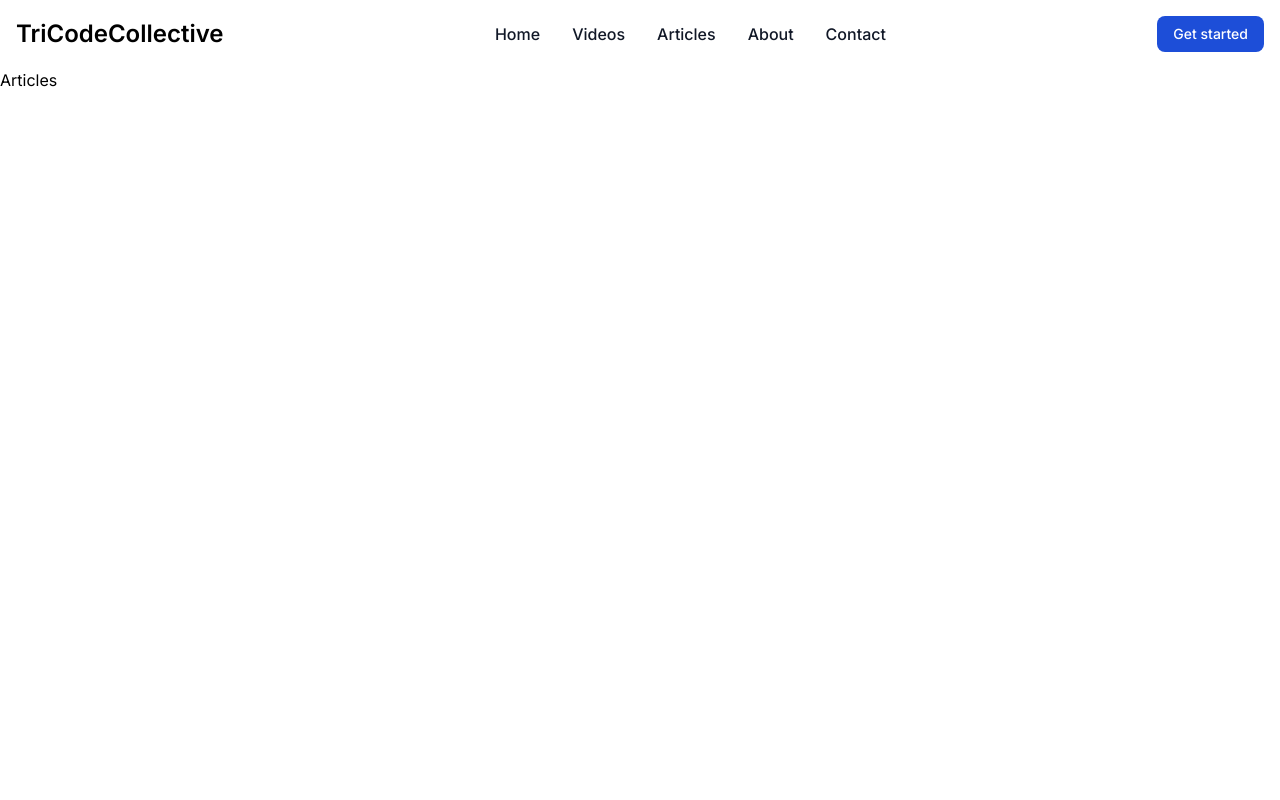
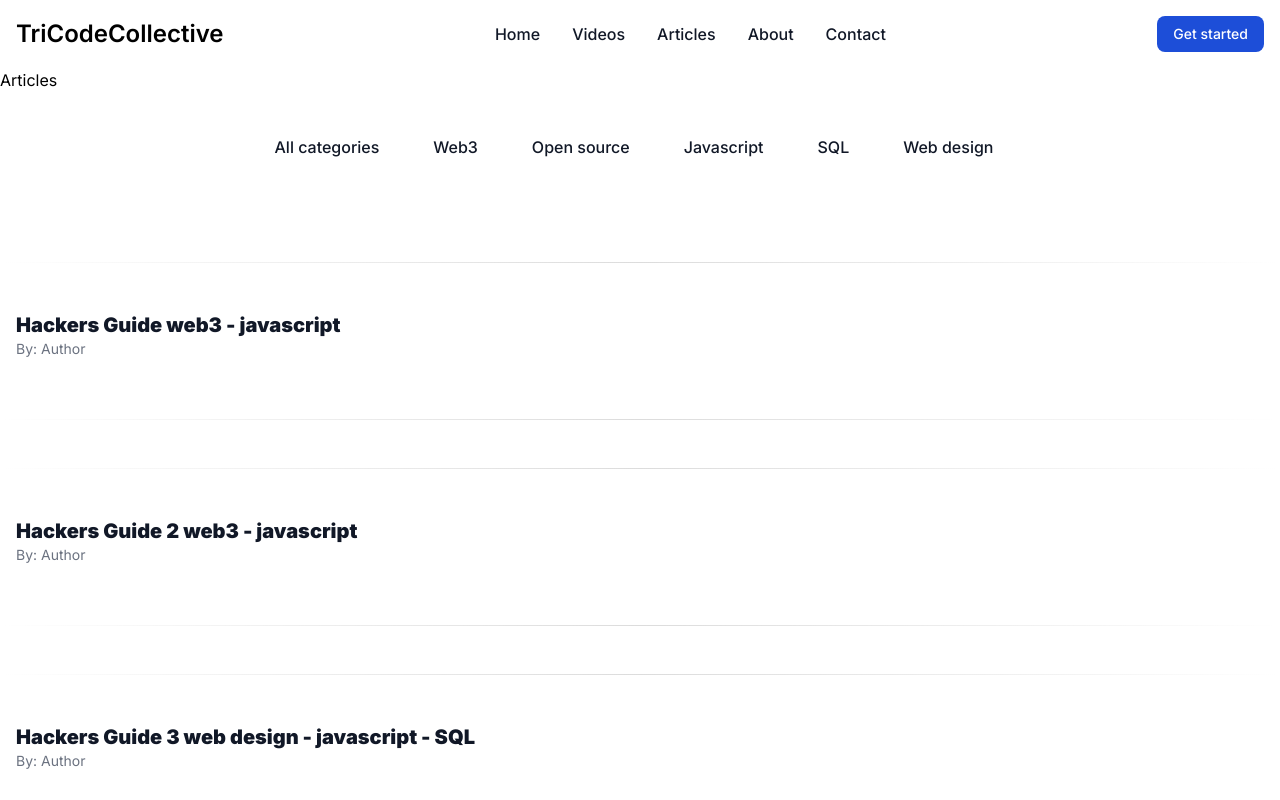
Before and after one commit to TriCodeCollective/Open-Source-Hackfest, a Next.js app in the folder frontend/: page /articles in a window 1280 px wide. Shown: the top 800 px of the page. Built offline with nearby package versions, Linux system fonts and the light colour scheme.

Commit message:
Adding articles page and modifying videos

```diff
--- a/frontend/src/app/(components)/(resources)/articles/page.js
+++ b/frontend/src/app/(components)/(resources)/articles/page.js
@@ -1,7 +1,148 @@
 "use client";
-
-import React from "react";
+import { fetchBackend } from "@/app/Functions";
+import React, { useEffect } from "react";
 
 export default function Articles() {
-  return <h1>Articles</h1>;
+  const generateArticlesFeed = () => {
+    const categories = [
+      "web3",
+      "open_source",
+      "javascript",
+      "SQL",
+      "web_design",
+    ];
+
+    const categoriesBtns = document.getElementById("categoriesList");
+    const fragment = document.createDocumentFragment();
+    for (let category of categories) {
+      if (!categoriesBtns.innerHTML.includes(`${category}`)) {
+        const button = document.createElement("button");
+        button.id = category;
+        button.className =
+          "text-gray-900 border border-white hover:border-gray-200 dark:border-gray-900 dark:bg-gray-900 dark:hover:border-gray-700 bg-white focus:ring-4 focus:outline-none focus:ring-gray-300 rounded-full text-base font-medium px-5 py-2.5 text-center mr-3 mb-3 dark:text-white dark:focus:ring-gray-800";
+        button.onclick = () => {
+          initializeArticles(category);
+        };
+        button.textContent = (
+          category.charAt(0).toUpperCase() + category.substring(1)
+        ).replace("_", " ");
+        fragment.appendChild(button);
+      }
+    }
+    categoriesBtns.appendChild(fragment);
+  };
+
+  const initializeArticles = async (category = "all") => {
+    const articles = [
+      {
+        id: "Hackers Guide web3 - javascript",
+        link: "https://medium.com/illumination/that-time-my-kid-googled-me-and-i-was-no-longer-dad-c6ee368114f7",
+        author: "Author",
+        tags: ["web3", "javascript"],
+      },
+      {
+        id: "Hackers Guide 2 web3 - javascript",
+        link: "https://medium.com/illumination/that-time-my-kid-googled-me-and-i-was-no-longer-dad-c6ee368114f7",
+        author: "Author",
+        tags: ["web3", "javascript"],
+      },
+      {
+        id: "Hackers Guide 3 web design - javascript - SQL",
+        link: "https://medium.com/illumination/that-time-my-kid-googled-me-and-i-was-no-longer-dad-c6ee368114f7",
+        author: "Author",
+        tags: ["web_design", "SQL", "javascript"],
+      },
+      {
+        id: "Hackers Guide 4 web3 - javascript - SQL",
+        link: "https://medium.com/illumination/that-time-my-kid-googled-me-and-i-was-no-longer-dad-c6ee368114f7",
+        author: "Author",
+        tags: ["web3", "SQL", "javascript"],
+      },
+      {
+        id: "Hackers Guide 5  web3 - SQL",
+        link: "https://medium.com/illumination/that-time-my-kid-googled-me-and-i-was-no-longer-dad-c6ee368114f7",
+        author: "Author",
+        tags: ["web3", "SQL"],
+      },
+      {
+        id: "Hackers Guide 6  web3  - SQL",
+        link: "https://medium.com/illumination/that-time-my-kid-googled-me-and-i-was-no-longer-dad-c6ee368114f7",
+        author: "Author",
+        tags: ["web3", "SQL"],
+      },
+      {
+        id: "Hackers Guide 7  javascript - SQL",
+        link: "https://medium.com/illumination/that-time-my-kid-googled-me-and-i-was-no-longer-dad-c6ee368114f7",
+        author: "Author",
+        tags: ["javascript", "SQL"],
+      },
+      {
+        id: "Hackers Guide 8  open source - SQL",
+        link: "https://medium.com/illumination/that-time-my-kid-googled-me-and-i-was-no-longer-dad-c6ee368114f7",
+        author: "Author",
+        tags: ["open_source", "SQL"],
+      },
+    ]; //await fetchBackend("/videos", "POST", {category: category});
+
+    const articlesContainer = document.getElementById("ArticlesFeed");
+    articlesContainer.innerHTML = "";
+    for (let article of articles) {
+      console.log("article: ", article.tags);
+      if (!article.tags.includes(category) && category !== "all") {
+        continue;
+      }
+      if (!articlesContainer.innerHTML.includes(article.id)) {
+        articlesContainer.innerHTML += `
+
+        <hr
+    class="my-12 h-px border-t-0 bg-transparent bg-gradient-to-r from-transparent via-neutral-500 to-transparent opacity-25 dark:opacity-100" /><li class="pb-3 sm:pb-50 list-none">
+            <div class="flex items-center space-x-4">
+            <div class="flex-shrink-0"></div>
+            <div class="flex-1 min-w-0">
+                <a
+                  href="${article.link}"
+                  class="text-xl text-gray-900 truncate dark:text-black font-black"
+                >
+                  ${article.id}
+                </a>
+                <p class="text-sm text-gray-500 truncate dark:text-gray-400">
+                  By: ${article.author}
+                </p>
+              </div>
+            </div>
+          </li>
+          <hr
+    class="my-12 h-px border-t-0 bg-transparent bg-gradient-to-r from-transparent via-neutral-500 to-transparent opacity-25 dark:opacity-100" />
+        `;
+      }
+    }
+  };
+
+  useEffect(() => {
+    initializeArticles();
+    generateArticlesFeed();
+  }, []);
+
+  return (
+    <>
+      <h1>Articles</h1>
+      <div
+        class="flex items-center justify-center py-4 md:py-8 flex-wrap"
+        id="categoriesList"
+      >
+        <button
+          onClick={() => {
+            initializeArticles();
+          }}
+          class="text-gray-900 border border-white hover:border-gray-200 dark:border-gray-900 dark:bg-gray-900 dark:hover:border-gray-700 bg-white focus:ring-4 focus:outline-none focus:ring-gray-300 rounded-full text-base font-medium px-5 py-2.5 text-center mr-3 mb-3 dark:focus:ring-gray-800 dark:text-white"
+        >
+          All categories
+        </button>
+      </div>
+
+      <div id="ArticlesFeed">
+        <ul class="max-w-md divide-y divide-gray-200 dark:divide-red-700"></ul>
+      </div>
+    </>
+  );
 }
--- a/frontend/src/app/(components)/(resources)/videos/page.js
+++ b/frontend/src/app/(components)/(resources)/videos/page.js
@@ -82,7 +82,7 @@ export default function Videos() {
       if (!video.tags.includes(category) && category !== "all") {
         continue;
       }
-      console.log("video: ", video.id);
+
       if (!videosContainer.innerHTML.includes(video.id)) {
         videosContainer.innerHTML += `<div>
         <iframe
```
